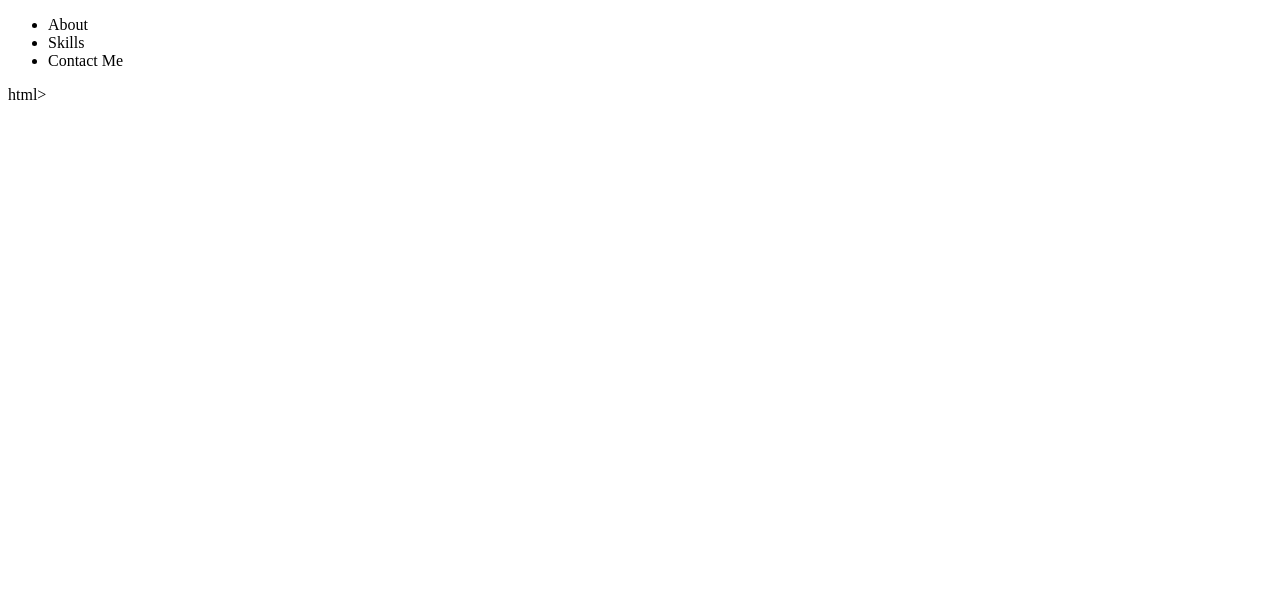
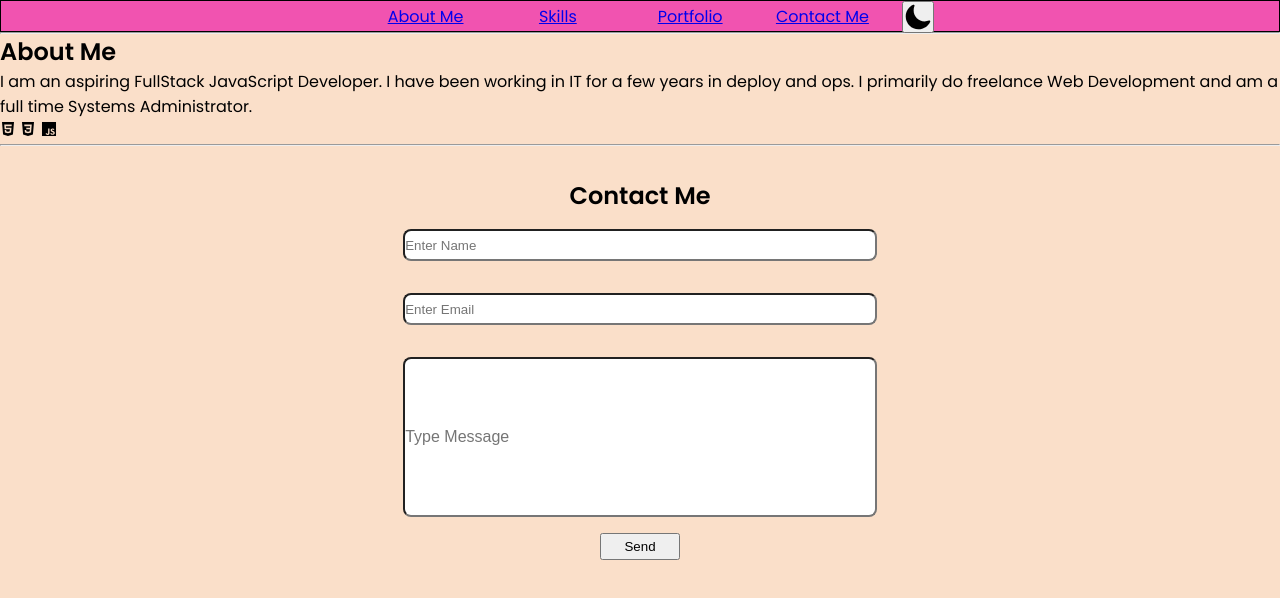
Before and after one commit to dronakin/portfolio-site, a plain HTML site: page index.html in a window 1280 px wide. Drawn offline with nearby package versions, Linux system fonts and the light colour scheme; a web font is replaced by a local one.

Commit message:
added some more text in HTML and am playing with CSS

```diff
--- a/assets/css/styles.css
+++ b/assets/css/styles.css
@@ -0,0 +1,136 @@
+/* styles */
+/* Fonts */
+@import url('https://fonts.googleapis.com/css2?family=Poppins:wght@400;500;600&family=The+Nautigal:wght@400;700&display=swap');
+html {
+    scroll-behavior: smooth;
+}
+
+:root {
+    --pink: #a70067;
+    --main-pink:rgb(241, 83, 176);
+    --shadow-black-100: 0 .35rem 1rem rgba(0,0,0,0.2);
+    --black-900: #000;
+    --black-400: #646f87;
+    --black-100: #f7f7f7;
+    --cream: rgb(250, 223, 201);
+    --black-alpha-100: rgba(0,0,0,0.05);
+}
+/* Body */
+body {
+    font-family: "Poppins", sans-serif;
+    font-size: 1rem;
+    font-weight: normal;
+    overflow-x: hidden;
+    background-color: var(--cream);
+}
+
+
+* {
+    margin: 0;
+    padding: 0;
+    box-sizing: border-box;
+}
+
+/* Navbar */
+.navbar {
+    background-color: var(--main-pink);
+    display: flex;
+    height: 2rem;
+    border: .015rem solid black;
+    justify-content: center;
+}
+
+ul {
+    list-style: none;
+    vertical-align: top;
+    padding: 0;
+    margin: 0;
+}
+
+.nav-item {
+    display: inline-block;
+    margin-left: 2rem;
+    border: .015rem solid black;
+    height: 2rem;
+    width: 6rem;
+    vertical-align: top;
+    margin-top: 0.20rem;
+    text-align: center;
+    border: hidden;
+}
+
+.nav-item :hover {
+    transition: .25s;
+    color: rgb(110, 9, 25);
+}
+
+.theme-toggle {
+
+    height: 2rem;
+    margin-left: 2rem;
+    width: 2em;
+}
+
+.theme-button {
+    display: flex;
+    height: 1.75rem;
+    width: 1.75rem;
+}
+/* About */
+
+/* Skills */
+
+/* Portfolio */
+
+/* Contact Me */
+
+.contact-text {
+    opacity: .8;
+}
+
+.contact {
+    text-align: center;
+    padding: 1rem;
+    margin: 1rem;
+    box-sizing: content-box;
+}
+
+.name-box {
+    padding: 1rem;
+}
+.name-field {
+    width: 40%;
+    height: 2rem;
+    border-radius: .5rem;
+    text-align: auto;
+}
+
+.email-box {
+    padding: 1rem;
+}
+
+.email-field {
+    height: 2rem;
+    width: 40%;
+    border-radius: .5rem;
+}
+
+.message-box {
+    padding: 1rem;
+}
+
+.text-field {
+    width: 40%;
+    height: 10rem;
+    border-radius: .5rem;
+    font-size: 1rem;
+    text-transform: wrap;
+}
+
+
+
+.submit-button {
+    padding: .25rem;
+    width: 5rem;
+    justify-items: stretch;
+}
--- a/assets/js/script.js
+++ b/assets/js/script.js
@@ -0,0 +1,4 @@
+function toggleTheme() {
+    var element = document.body;
+    element.classList.toggle("dark-mode");
+}
--- a/index.html
+++ b/index.html
@@ -4,14 +4,58 @@
     <meta charset="UTF-8">
     <meta http-equiv="X-UA-Compatible" content="IE=edge">
     <meta name="viewport" content="width=device-width, initial-scale=1.0">
+    <!-- Main CSS -->
+    <link rel="stylesheet" href="assets/css/styles.css">
     <title>Developer Portfolio</title>
 </head>
 <body>
-    <nav class='navbar'></nav>
-        <ul>
-            <li a href="#home">About</li>
-            <li a href="#skills">Skills</li>
-            <li a href="#contact">Contact Me</li>
+    <nav class='navbar'>
+        <ul class="nav-list">
+            <li class="nav-item"> <a href="#about">About Me</a></li>
+            <li class="nav-item"> <a href="#skills">Skills</a></li>
+            <li class="nav-item"> <a href="#portfolio">Portfolio</a></li>
+            <li class="nav-item"> <a href="#contact">Contact Me</a></li>
         </ul>
+        <div class="theme-toggle">
+            <button>
+                <ion-icon name="moon" class="theme-button"></ion-icon>
+            </button>
+        </div>
+    </nav>
+    <section class='about' id="about">
+        <hr>
+        <h1>About Me</h1>
+        <p>I am an aspiring FullStack JavaScript Developer. I have been working in IT for a few years in deploy and ops. I primarily do freelance Web Development and am a full time Systems Administrator.
+            <br>
+            <ion-icon name="logo-html5"></ion-icon>
+            <ion-icon name="logo-css3"></ion-icon>
+            <ion-icon name="logo-javascript"></ion-icon>
+        </p>
+        <hr>
+    </section>
+    <section class='skills' id="skills">
+
+    </section>
+    <section class="portfolio" id="portfolio">
+
+    </section>
+    <section class="contact" id="contact">
+        <h2>Contact Me</h2>
+        <div class="name-box">
+            <input type="text" placeholder="Enter Name" class="name-field">
+        </div>
+        <div class="email-box">
+            <input type="email" placeholder="Enter Email" class="email-field">
+        </div>
+        <div class="message-box">
+            <input type="text" placeholder="Type Message" class="text-field">
+        </div>
+        <div class="submit">
+            <button type="submit" class="submit-button">Send</button>
+        </div>
+    </section>
+    <script type="module" src="https://unpkg.com/ionicons@5.5.2/dist/ionicons/ionicons.esm.js"></script>
+    <script nomodule src="https://unpkg.com/ionicons@5.5.2/dist/ionicons/ionicons.js"></script>
+    <script src="assets/js/script.js"></script>
 </body>
-</html>html>
+</html>
```
